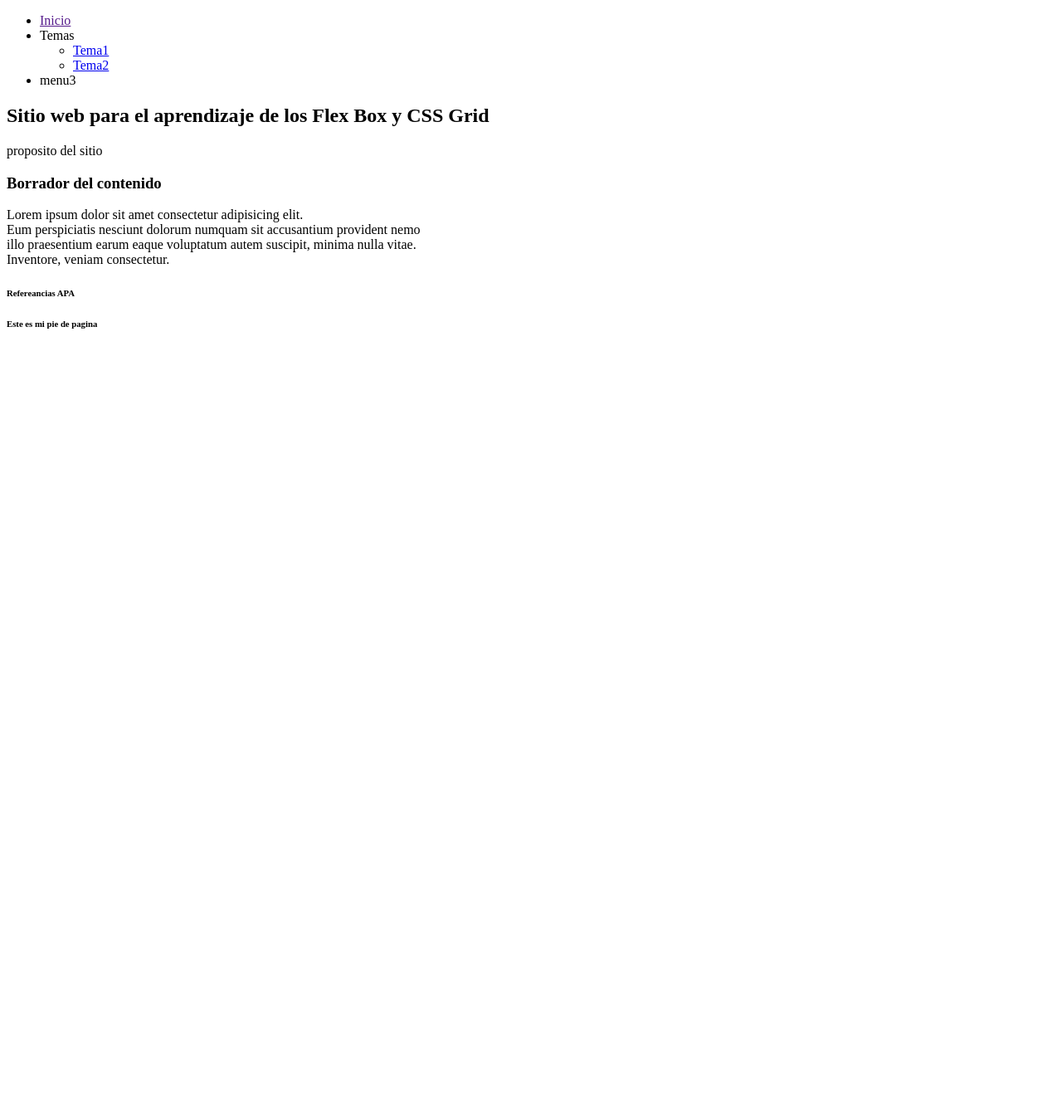
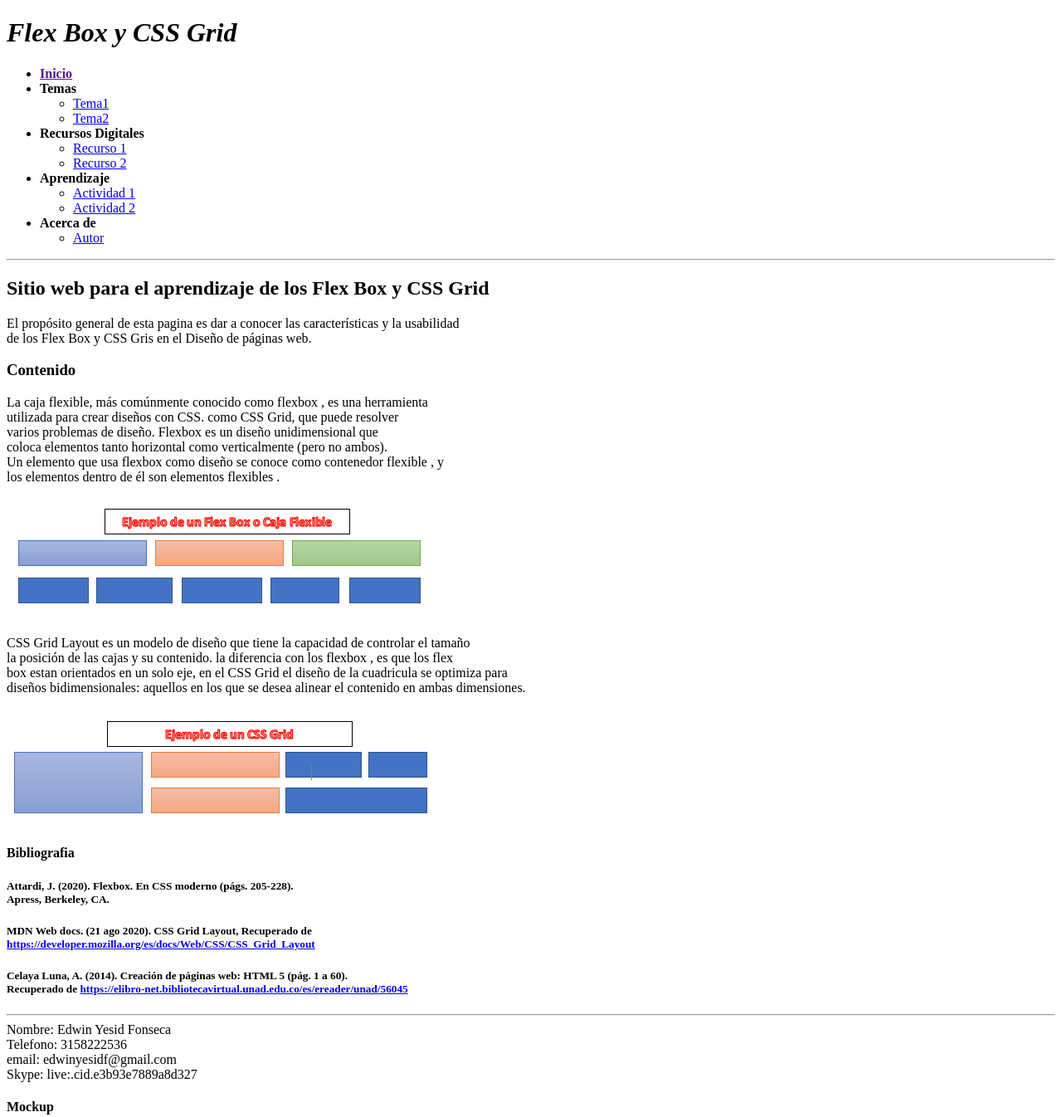
Before and after one commit to EdwinYesidF/DSW-EdwinFonseca, a plain HTML site: page Fase2/design.html in a window 1280 px wide. Shown: the top 1346 px of the page at 83% size. Before the commit the page ends 800 px from the top, so only its background shows below. Drawn offline with Linux system fonts and the light colour scheme.

Commit message:
Actualización FlexBox CSS Grid
Actualizacion trabajo fase2

```diff
--- a/Fase2/design.html
+++ b/Fase2/design.html
@@ -7,36 +7,85 @@
     <title>Flex Box y CSS Grid</title>
 </head>
 <body>
+    <h1>
+        <i>Flex Box y CSS Grid</i>
+    </h1>
 <header>
     <nav>
         <ul>
-            <li><a href="">Inicio</a>
-            </li>
-            <li>Temas</li>
+            <li><a href=""><b>Inicio</b></a></li>
+            <li><b>Temas</b></li>
             <ul>
                 <li><a href="#">Tema1</a></li>
                 <li><a href="#">Tema2</a></li>
             </ul>
-            <li>menu3</li>
+            <li><b>Recursos Digitales</b></li>
+            <ul>
+                <li><a href="#">Recurso 1</a></li>
+                <li><a href="#">Recurso 2</a></li>
+            </ul>
+            <li><b>Aprendizaje</b></li>
+            <ul>
+                <li><a href="#">Actividad 1</a></li>
+                <li><a href="#">Actividad 2</a></li>
+            </ul>
+            <li><b>Acerca de</b></li>
+            <ul>
+                <li><a href="#">Autor</a></li>
+            </ul>
         </ul>
     </nav>
 </header>
+<hr>
 <section>
     <h1>Sitio web para el aprendizaje de los Flex Box y CSS Grid</h1>
-    <p>proposito del sitio</p>
+    <p>El propósito general de esta pagina es dar a conocer las características y la usabilidad <br>
+    de los Flex Box y CSS Gris en el Diseño de páginas web.
+</p>
 </section>
 <article>
-    <h3>Borrador del contenido</h3>
+    <h3>Contenido</h3>
     <p>
-        Lorem ipsum dolor sit amet consectetur adipisicing elit. <br>
-         Eum perspiciatis nesciunt dolorum numquam sit accusantium provident nemo <br>
-         illo praesentium earum eaque voluptatum autem suscipit, minima nulla vitae. <br>
-         Inventore, veniam consectetur. <br>
-         <h6>Refereancias APA</h6>
+        La caja flexible, más comúnmente conocido como flexbox , es una herramienta<br>
+        utilizada para crear diseños con CSS. como CSS Grid, que puede resolver<br>
+        varios problemas de diseño. Flexbox es un diseño unidimensional que<br>
+        coloca elementos tanto horizontal como verticalmente (pero no ambos). <br>
+        Un elemento que usa flexbox como diseño se conoce como contenedor flexible , y <br>
+        los elementos dentro de él son elementos flexibles .<br>
     </p>
+    <img src="Img/FlexBox.PNG" alt="Ejemplo de un Flex Box">
+    <p>
+        CSS Grid Layout es un modelo de diseño que tiene la capacidad de controlar el tamaño <br>
+        la posición de las cajas y su contenido. la diferencia con los flexbox , es que los flex <br>
+        box estan orientados en un solo eje, en el CSS Grid el diseño de la cuadricula se optimiza para <br>
+        diseños bidimensionales: aquellos en los que se desea alinear el contenido en ambas dimensiones. <br>
+    </p>
+    <img src="Img/CSS Grid.PNG" alt="Ejemplo de un CSS_Grid_Layout">
+
+    <h4>
+        Bibliografia
+    </h4>
+        <h5>
+            Attardi, J. (2020). Flexbox. En CSS moderno (págs. 205-228). <br>
+            Apress, Berkeley, CA.
+        </h5>
+        <h5>
+            MDN Web docs. (21 ago 2020). CSS Grid Layout, Recuperado de <br>
+            <a href="https://developer.mozilla.org/es/docs/Web/CSS/CSS_Grid_Layout">https://developer.mozilla.org/es/docs/Web/CSS/CSS_Grid_Layout</a>
+        </h5>
+        <h5>
+            Celaya Luna, A. (2014). Creación de páginas web: HTML 5 (pág. 1 a 60). <br>
+            Recuperado de <a href="https://elibro-net.bibliotecavirtual.unad.edu.co/es/ereader/unad/56045">https://elibro-net.bibliotecavirtual.unad.edu.co/es/ereader/unad/56045</a>
+        </h5>
 </article>
+<hr>
 <footer>
-    <h6>Este es mi pie de pagina</h6>
+    Nombre: Edwin Yesid Fonseca <br>
+    Telefono: 3158222536 <br>
+    email: edwinyesidf@gmail.com <br>
+    Skype: live:.cid.e3b93e7889a8d327 <br>
 </footer>
+<h4><b>Mockup</b></h4>
+<img src="Img/Mockup.PNG" alt="Diseño de Mockup">
 </body>
 </html>
```
Also changed, not shown: Fase2/Img/CSS Grid.PNG (added), Fase2/Img/FlexBox.PNG (added), Fase2/Img/Mockup.PNG (added), 1 other file.
